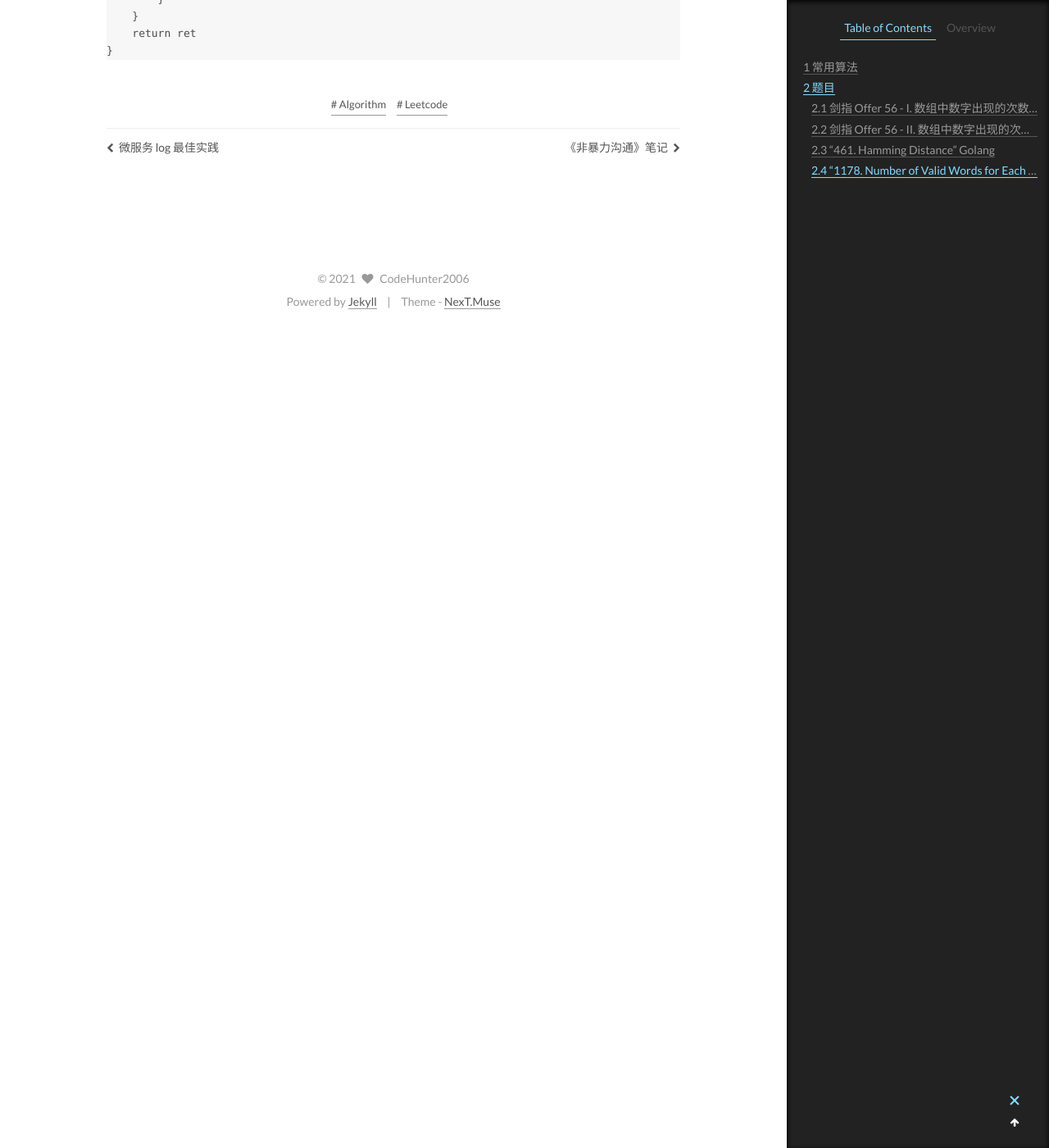
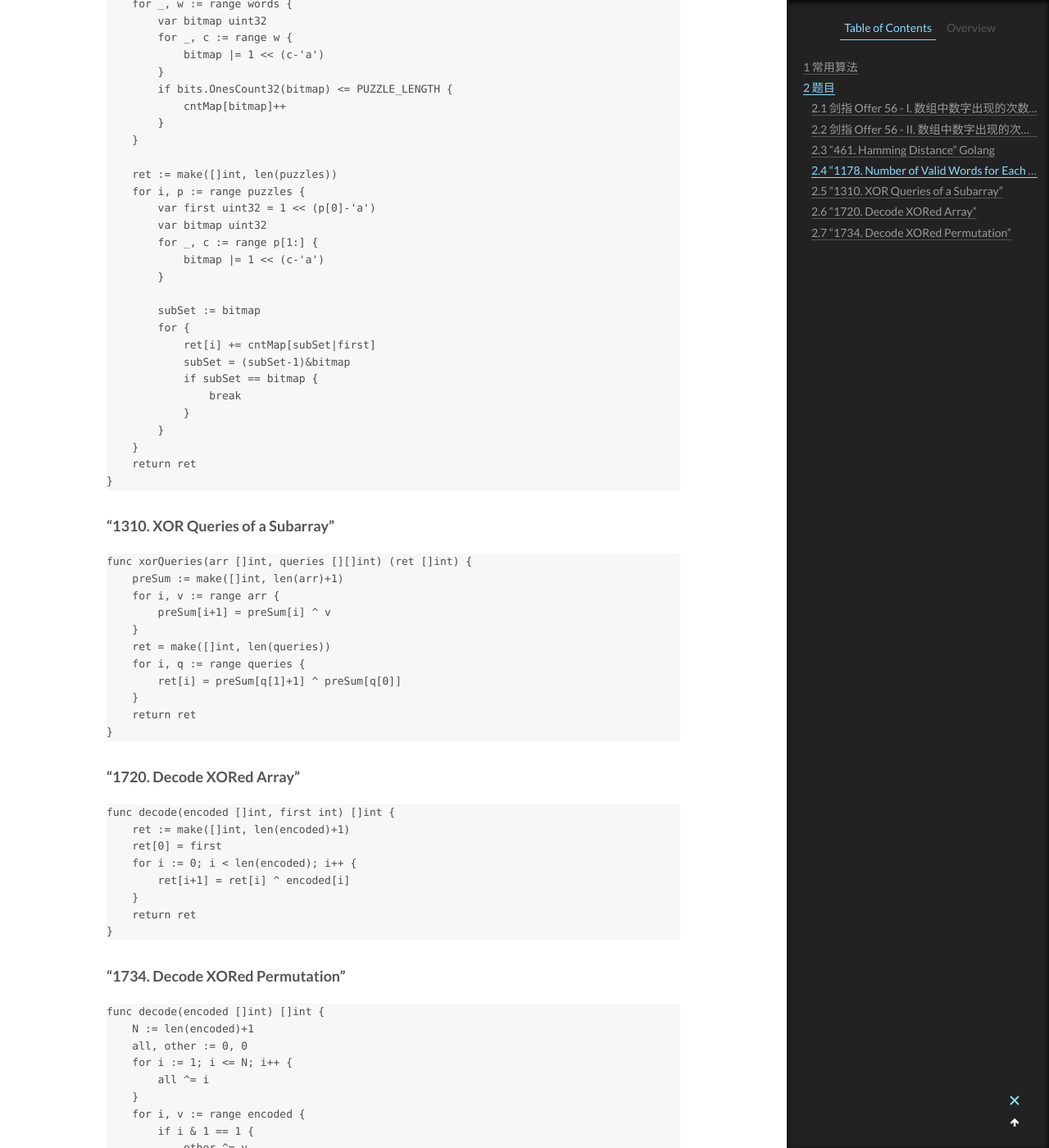
Before and after one commit to CodeHunter2006/CodeHunter2006.github.io, a Jekyll site: the page built from _posts/2020-08-02-Algorithm_Binary_Operation.md, in a window 1280 px wide and 1400 px high, scrolled down 8248 px. Shown: the whole window at 82% size. Built offline with Jekyll 4.4.1, drawn with Linux system fonts in a browser that asks for light colours; some of the changed text lies outside the part shown.

Commit message:
[doc]: add contents.

````diff
--- a/_posts/2020-08-02-Algorithm_Binary_Operation.md
+++ b/_posts/2020-08-02-Algorithm_Binary_Operation.md
@@ -6,6 +6,31 @@
 ---
 
 # 常用算法
+
+## XOR
+
+- 利用异或运算交换变量
+
+```Go
+func xorSwap() {
+    a, b := 1, 2
+    a ^= b  // 将"1^2"的结果保存到a
+    b ^= a  // 利用"2"将"1^2"中的"1"取出，保存到b
+    a ^= b  // 利用"1"将"1^2"中的"2"取出，保存到a
+}
+
+func mathSwap() {
+    a, b := 1, 2
+    a = a + b
+    b = a - b
+    a = a - b
+}
+```
+
+- 如示例，`异或`运算同时具有算数`+-`能力，可以利用其做交换操作
+- `^`异或运算，可以将两个元素的"混合"状态记录下来，相当于算数中的"求和"
+- 异或具有和`+-`相同的交换性`a^b == b^a`、结合性`x = a^b; x^c == a^b^c`
+- 异或具有特殊的"自反"性，相当于`+`之后执行`-`，`a^b^b == a`
 
 ## 去掉二进制末尾的 1
 
@@ -327,3 +352,56 @@
     return ret
 }
 ```
+
+### "1310. XOR Queries of a Subarray"
+
+```Go
+func xorQueries(arr []int, queries [][]int) (ret []int) {
+    preSum := make([]int, len(arr)+1)
+    for i, v := range arr {
+        preSum[i+1] = preSum[i] ^ v
+    }
+    ret = make([]int, len(queries))
+    for i, q := range queries {
+        ret[i] = preSum[q[1]+1] ^ preSum[q[0]]
+    }
+    return ret
+}
+```
+
+### "1720. Decode XORed Array"
+
+```Go
+func decode(encoded []int, first int) []int {
+    ret := make([]int, len(encoded)+1)
+    ret[0] = first
+    for i := 0; i < len(encoded); i++ {
+        ret[i+1] = ret[i] ^ encoded[i]
+    }
+    return ret
+}
+```
+
+### "1734. Decode XORed Permutation"
+
+```Go
+func decode(encoded []int) []int {
+    N := len(encoded)+1
+    all, other := 0, 0
+    for i := 1; i <= N; i++ {
+        all ^= i
+    }
+    for i, v := range encoded {
+        if i & 1 == 1 {
+            other ^= v
+        }
+    }
+
+    ret := make([]int, N)
+    ret[0] = all ^ other // first
+    for i := 1; i < N; i++ {
+        ret[i] = ret[i-1] ^ encoded[i-1]
+    }
+    return ret
+}
+```
````
Also changed, not shown: _posts/2018-11-28-Go_Syntax.md (+1 -0 lines), _posts/2020-12-20-Algorithm_Tips.md (+7 -2 lines), _posts/2020-12-27-LeetCode_Question_Category.md (+32 -0 lines).
